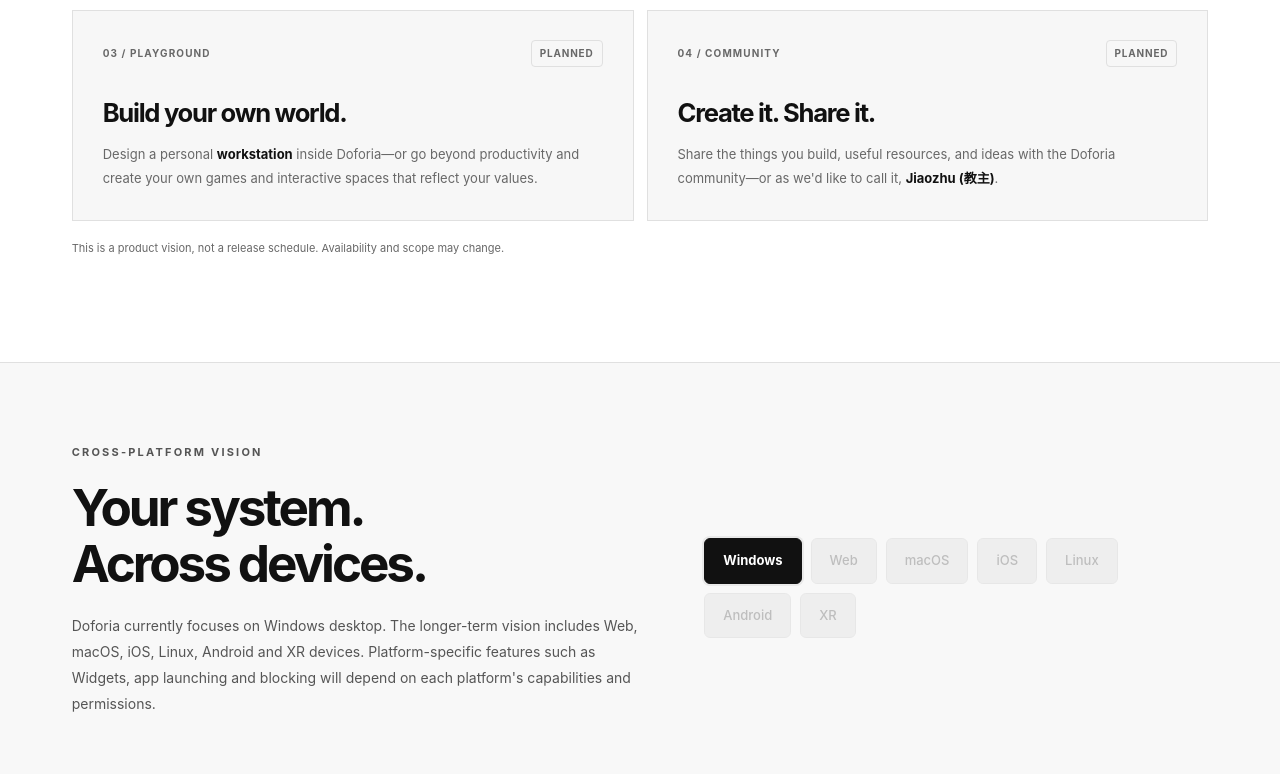
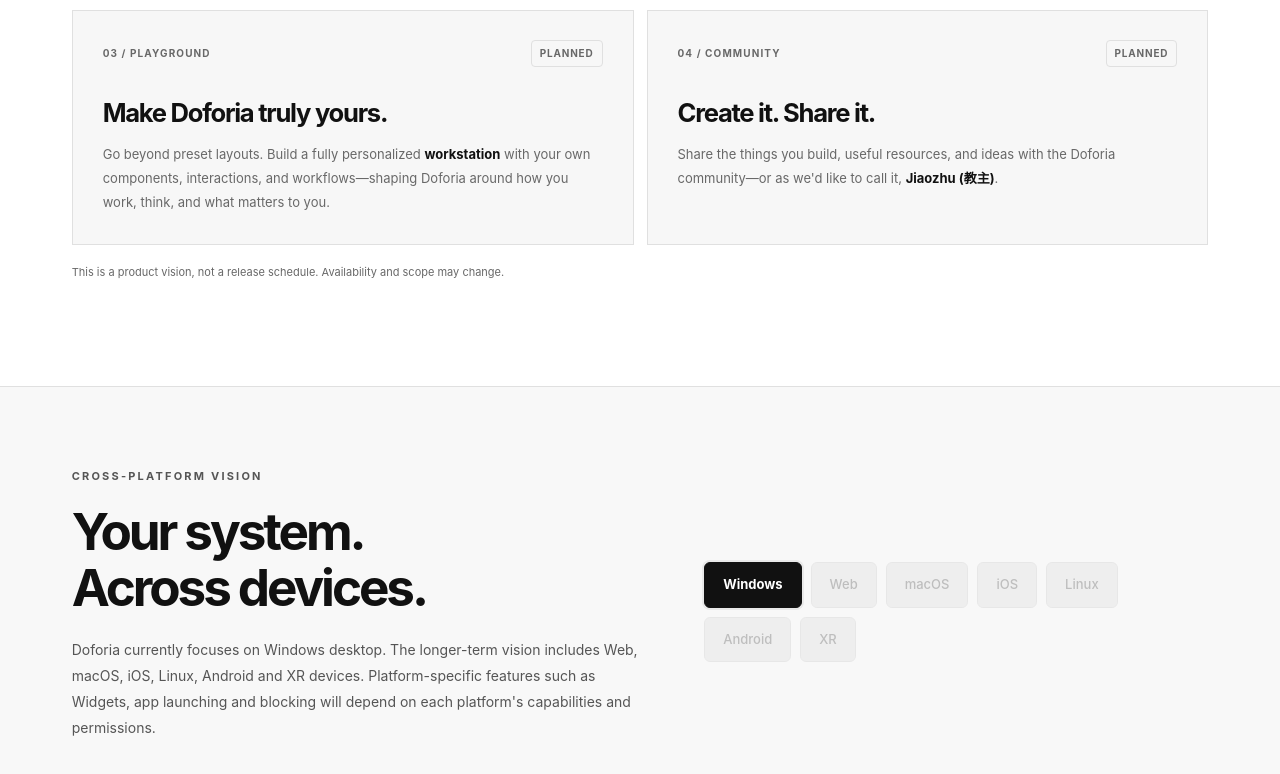
Before and after one commit to gotadot/gotadot.github.io, a plain HTML site: page index.html in a window 1280 px wide. Shown: the part 3476-4250 px from the top of the page. Drawn offline with Linux system fonts and the light colour scheme; no server answers.

Commit message:
Clarify Playground as full workspace customization rather than game creation

```diff
--- a/index.html
+++ b/index.html
@@ -238,8 +238,8 @@
             </article>
             <article class="roadmap-card">
               <div class="roadmap-card-top"><span>03 / PLAYGROUND</span><span>PLANNED</span></div>
-              <h3>Build your own world.</h3>
-              <p>Design a personal <strong>workstation</strong> inside Doforia—or go beyond productivity and create your own games and interactive spaces that reflect your values.</p>
+              <h3>Make Doforia truly yours.</h3>
+              <p>Go beyond preset layouts. Build a fully personalized <strong>workstation</strong> with your own components, interactions, and workflows—shaping Doforia around how you work, think, and what matters to you.</p>
             </article>
             <article class="roadmap-card">
               <div class="roadmap-card-top"><span>04 / COMMUNITY</span><span>PLANNED</span></div>
```
